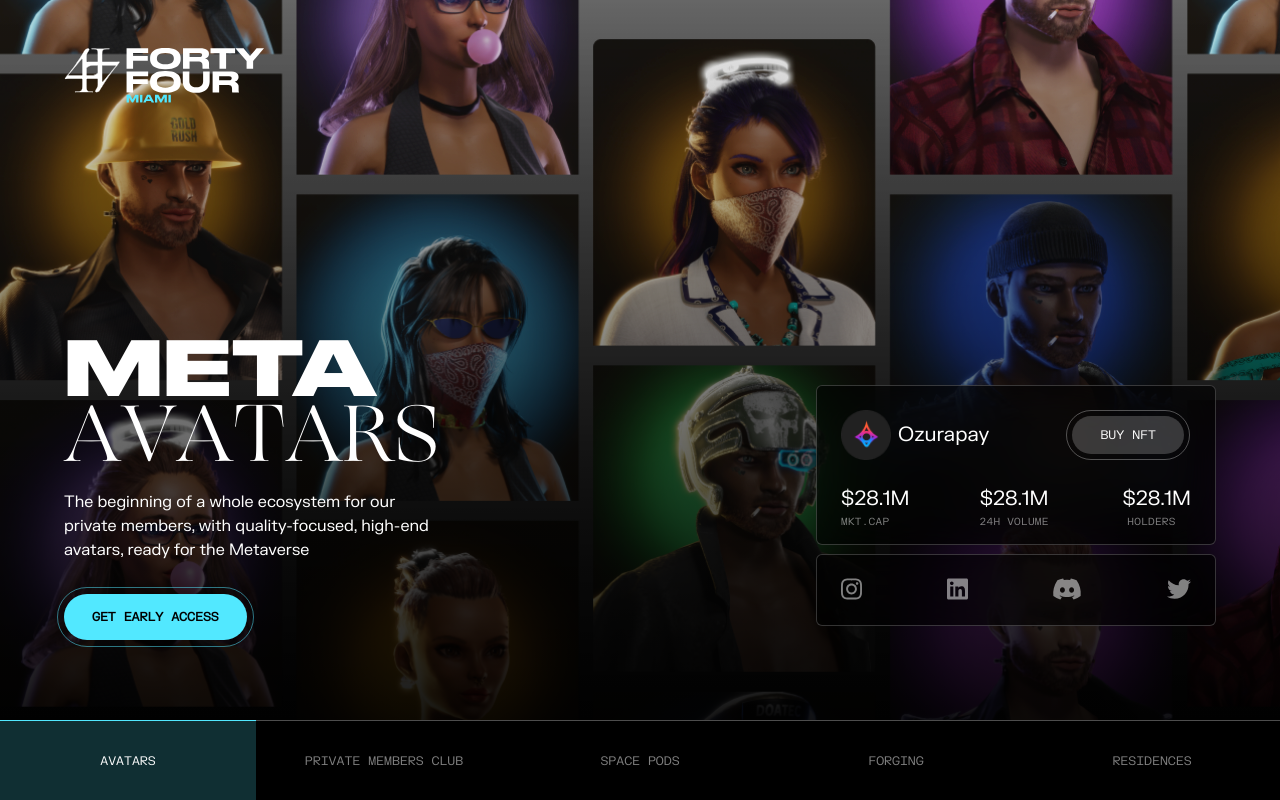
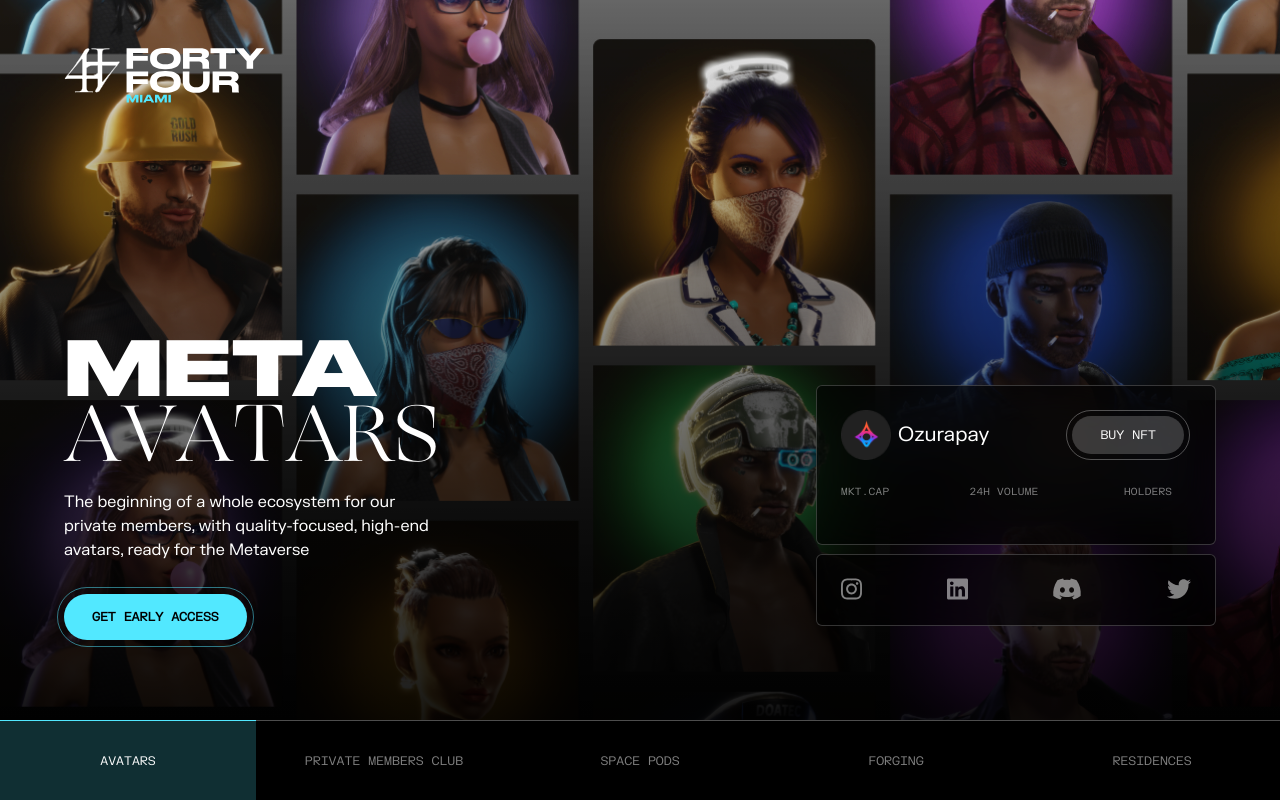
Before and after one commit to kurtvalera/Next-44Miami, a Next.js app: page / in a window 1280 px wide. Built offline with nearby package versions, Linux system fonts and the light colour scheme.

Commit message:
Removed Ozura Value

```diff
--- a/pages/index.js
+++ b/pages/index.js
@@ -177,19 +177,19 @@
                                 <div className="flex w-full justify-items-center">
                                         <div className="grow">
                                             <div className="text-left text-white">
-                                                <p className="fk-grotesk ozura-value">$28.1M</p>
+                                                <p className="fk-grotesk ozura-value"></p>
                                                 <p className="fk-grotesk-mono ozura-label text-opacity-50">MKT.CAP</p>
                                             </div>
                                         </div>
                                         <div className="grow">
                                             <div className="text-center text-white ml-6">
-                                                <p className="fk-grotesk ozura-value">$28.1M</p>
+                                                <p className="fk-grotesk ozura-value"></p>
                                                 <p className="fk-grotesk-mono ozura-label text-opacity-50">24H VOLUME</p>
                                             </div>
                                         </div>
                                         <div className="grow">
                                             <div className="text-right text-white">
-                                                <p className="fk-grotesk  ozura-value">$28.1M</p>
+                                                <p className="fk-grotesk  ozura-value"></p>
                                                 <p className="fk-grotesk-mono  ozura-label text-opacity-50 text-center ml-12">HOLDERS</p>
                                             </div>
                                         </div>
@@ -271,19 +271,19 @@
                                 <div className="flex w-full justify-items-center">
                                         <div className="grow">
                                             <div className="text-left text-white">
-                                                <p className="fk-grotesk ozura-value">$28.1M</p>
+                                                <p className="fk-grotesk ozura-value"></p>
                                                 <p className="fk-grotesk-mono ozura-label text-opacity-50">MKT.CAP</p>
                                             </div>
                                         </div>
                                         <div className="grow">
                                             <div className="text-center text-white ml-6">
-                                                <p className="fk-grotesk ozura-value">$28.1M</p>
+                                                <p className="fk-grotesk ozura-value"></p>
                                                 <p className="fk-grotesk-mono ozura-label text-opacity-50">24H VOLUME</p>
                                             </div>
                                         </div>
                                         <div className="grow">
                                             <div className="text-right text-white">
-                                                <p className="fk-grotesk  ozura-value">$28.1M</p>
+                                                <p className="fk-grotesk  ozura-value"></p>
                                                 <p className="fk-grotesk-mono  ozura-label text-opacity-50 text-center ml-12">HOLDERS</p>
                                             </div>
                                         </div>
@@ -416,19 +416,19 @@
                                 <div className="flex w-full justify-items-center">
                                         <div className="grow">
                                             <div className="text-left text-white">
-                                                <p className="fk-grotesk ozura-value">$28.1M</p>
+                                                <p className="fk-grotesk ozura-value"></p>
                                                 <p className="fk-grotesk-mono ozura-label text-opacity-50">MKT.CAP</p>
                                             </div>
                                         </div>
                                         <div className="grow">
                                             <div className="text-center text-white ml-6">
-                                                <p className="fk-grotesk ozura-value">$28.1M</p>
+                                                <p className="fk-grotesk ozura-value"></p>
                                                 <p className="fk-grotesk-mono ozura-label text-opacity-50">24H VOLUME</p>
                                             </div>
                                         </div>
                                         <div className="grow">
                                             <div className="text-right text-white">
-                                                <p className="fk-grotesk  ozura-value">$28.1M</p>
+                                                <p className="fk-grotesk  ozura-value"></p>
                                                 <p className="fk-grotesk-mono  ozura-label text-opacity-50 text-center ml-12">HOLDERS</p>
                                             </div>
                                         </div>
```
